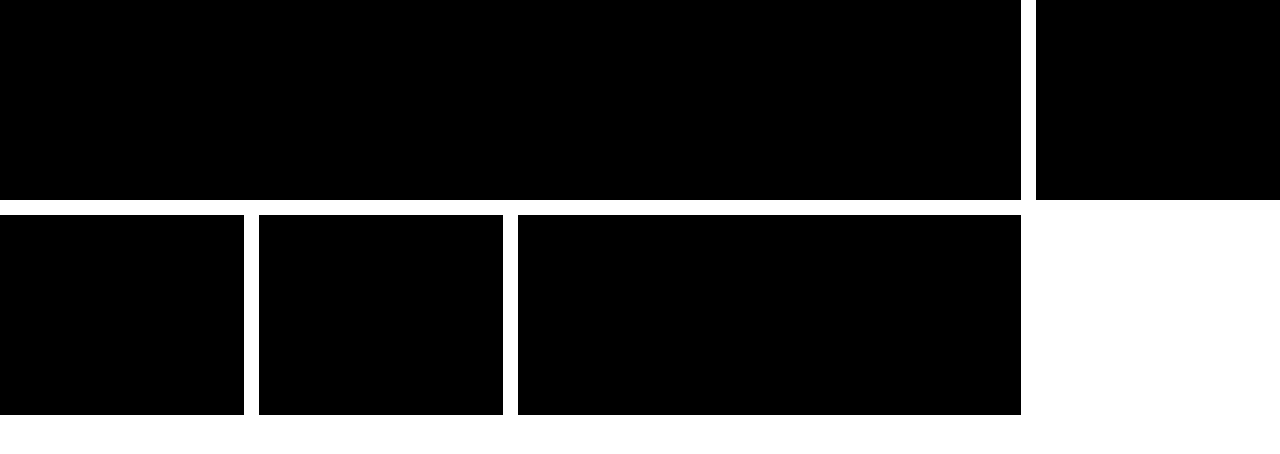
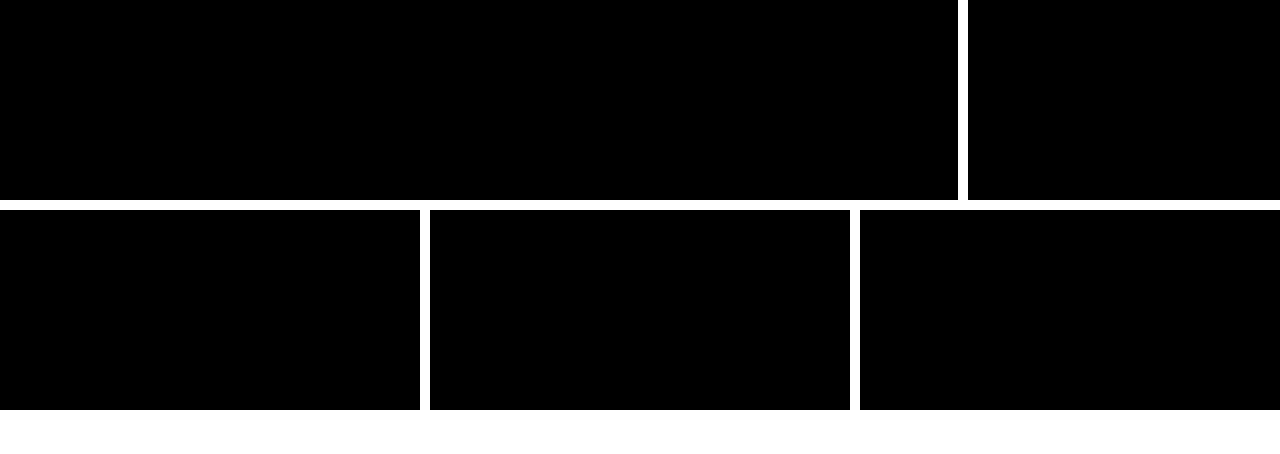
Before and after one commit to developerr-ayush/Shades, a website: page src/index.html in a window 1280 px wide. Drawn offline with nearby package versions, Linux system fonts and the light colour scheme; files that its build step writes are made by us from their sources.

Commit message:
grid system added

```diff
--- a/src/index.html
+++ b/src/index.html
@@ -10,13 +10,13 @@
 </head>
 
 <body>
-    <div class="grid-5 gap-3  ">
+   <div class="grid-12 gap-2">
+        <div class="col-9"></div>
+        <div class="col-3"></div>
         <div class="col-4"></div>
-        <div class="col-1 col-md-3"></div>
-        <div class="col-md-4"></div>
-        <div></div>
-        <div class="col-2"></div>
-    </div>
+        <div class="col-4"></div>
+        <div class="col-4"></div>
+   </div>
 </body>
 
 </html>
```
Also changed, not shown: README.md.
